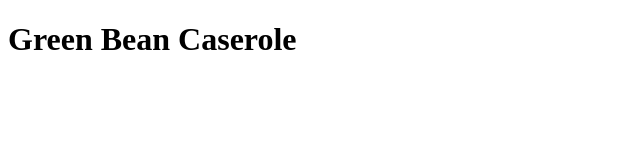
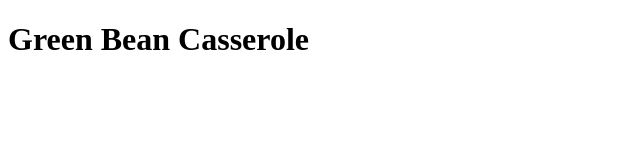
Before and after one commit to sheldonmetoyer/odin-recipes, a plain HTML site: page recipes/greeBeanCasserole.html in a window 1280 px wide. Shown: the full height of the page, 0-640 px from the left. Drawn offline with Linux system fonts and the light colour scheme.

Commit message:
adjust the spelling of casserole
spelled casserole wrong, changed the file names + spelling throughout
the whole project

```diff
--- a/recipes/greenBeanCaserole.html
+++ b/recipes/greeBeanCasserole.html
@@ -6,6 +6,6 @@
     <title>Green Bean Caserole</title>
 </head>
 <body>
-    <h1>Green Bean Caserole</h1>
+    <h1>Green Bean Casserole</h1>
 </body>
 </html>
```
